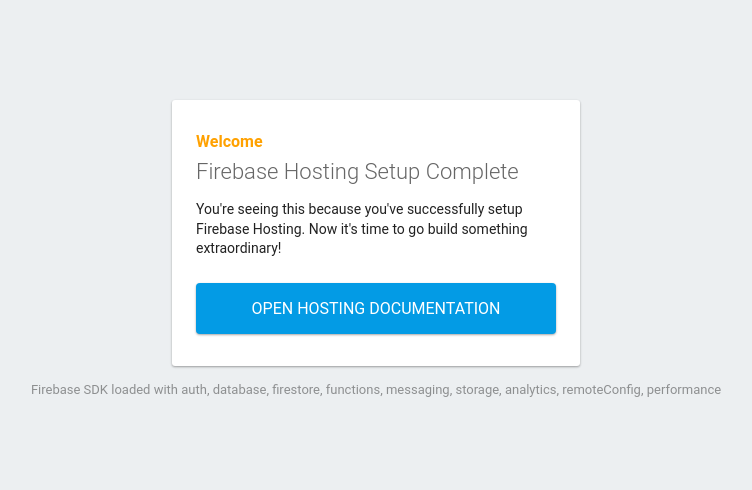
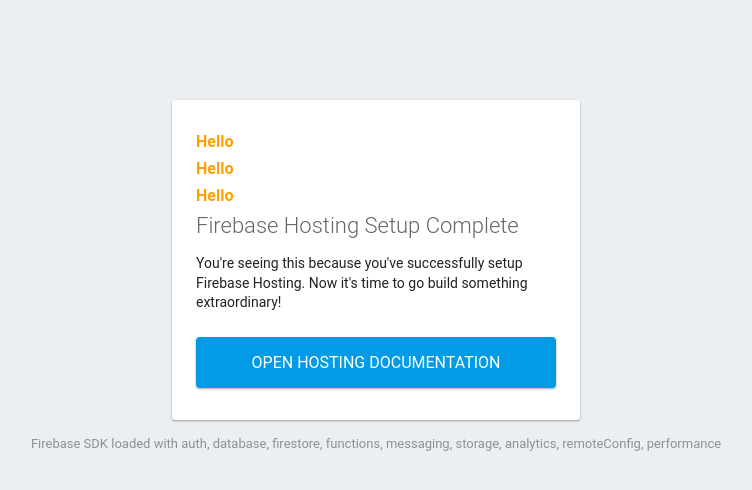
Before and after one commit to HeavenlyStri/Firebase-Project, a plain HTML site: page public/index.html in a window 1280 px wide. Shown: the whole page, without its empty margins (264-1016 px from the left). Drawn offline with Linux system fonts and the light colour scheme; some packages are replaced by stand-ins of ours.

Commit message:
Revert "Revert "goog""

```diff
--- a/public/index.html
+++ b/public/index.html
@@ -40,7 +40,9 @@
   </head>
   <body>
     <div id="message">
-      <h2>Welcome</h2>
+      <h2>Hello</h2>
+      <h2>Hello</h2>
+      <h2>Hello</h2>
       <h1>Firebase Hosting Setup Complete</h1>
       <p>You're seeing this because you've successfully setup Firebase Hosting. Now it's time to go build something extraordinary!</p>
       <a target="_blank" href="https://firebase.google.com/docs/hosting/">Open Hosting Documentation</a>
```
